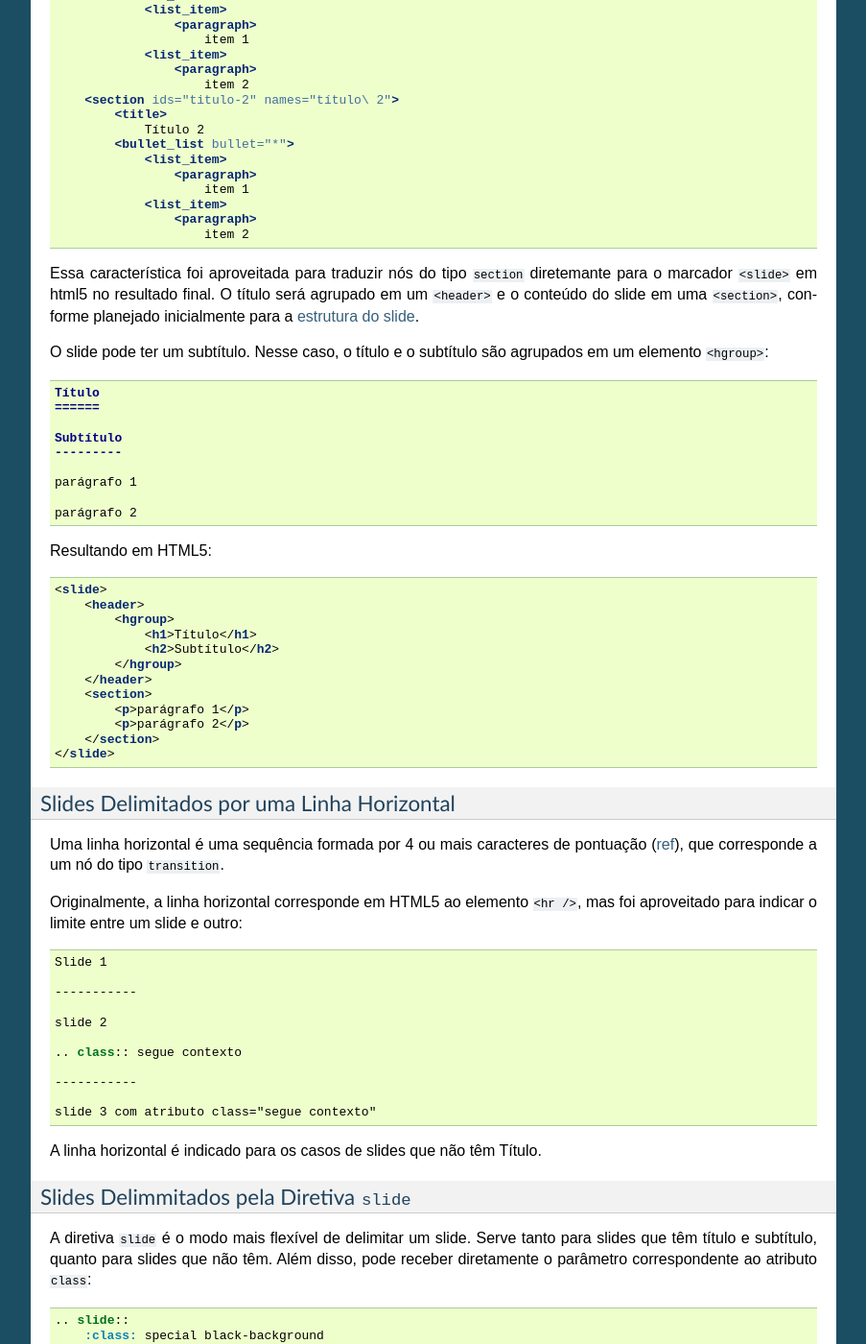
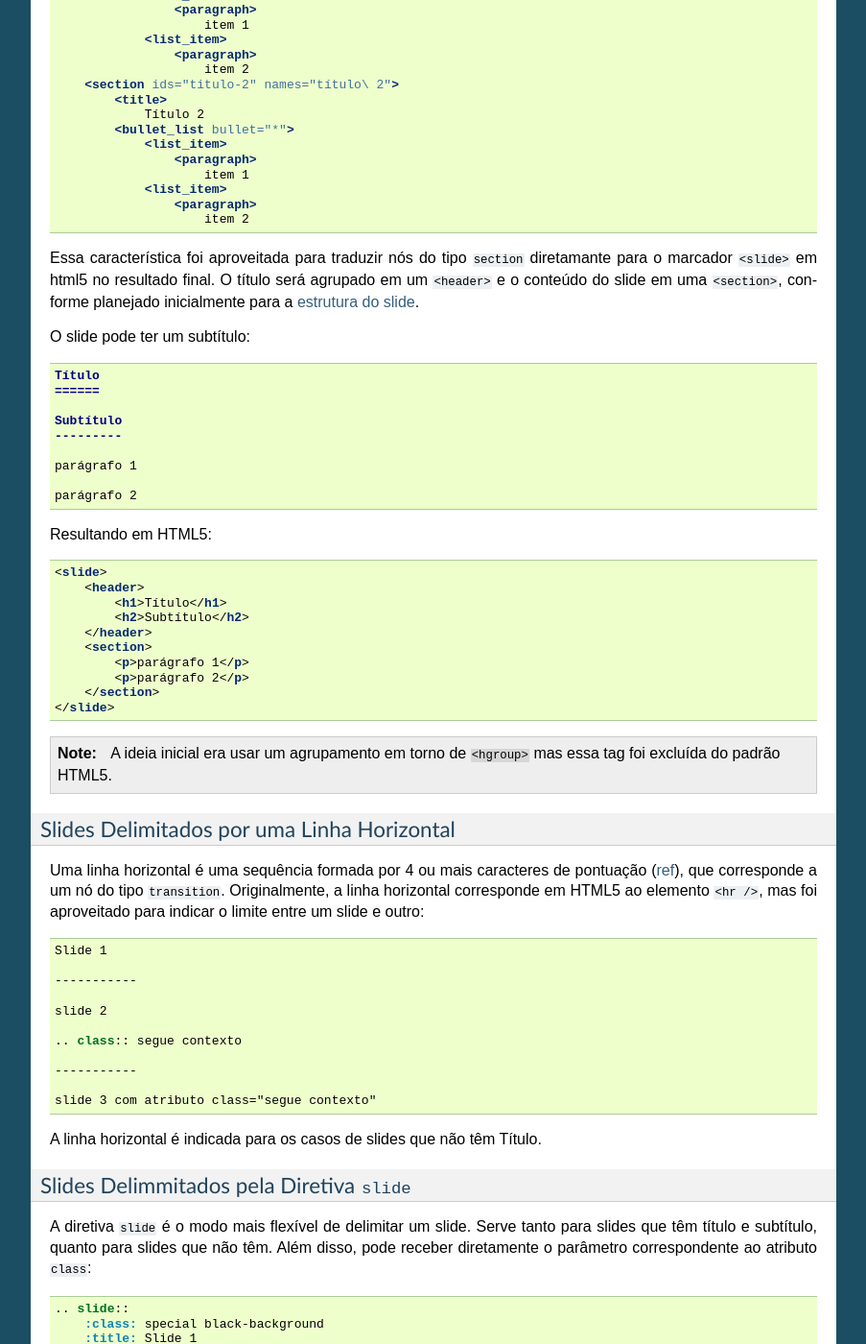
Before and after one commit to wdv4758h/rst2html5slides, a Sphinx documentation site: the page built from doc/fase_1.rst, in a window 1280 px wide and 1400 px high, scrolled down 2208 px. Shown: the whole window at 96% size, without its empty margins (198-1101 px from the left). Built offline with Sphinx 7.4.7, drawn with Linux system fonts in a browser that asks for light colours; some of the changed text lies outside the part shown.

Commit message:
hgroup tag should not be in docs

```diff
--- a/doc/fase_1.rst
+++ b/doc/fase_1.rst
@@ -15,7 +15,7 @@ Estrutura de um Slide
     +----------------------------------------------+
     |                                              |
     |   +--------------------------------------+   |
-    |   | header/hgroup                        |   |
+    |   | header                               |   |
     |   +--------------------------------------+   |
     |                                              |
     |   +--------------------------------------+   |
@@ -57,7 +57,7 @@ para::
 
 
 Caso 2: Slide com subseção
--------
+--------------------------
 
 ::
 
@@ -74,9 +74,8 @@ para::
     document
         slide
             header
-                hgroup
-                    title h1
-                    title h2
+                title h1
+                title h2
             section
                 content
         ...
@@ -159,12 +158,11 @@ O pseudoxml gerado é o seguinte:
                         item 2
 
 Essa característica foi aproveitada para traduzir nós do tipo ``section``
-diretemante para o marcador ``<slide>`` em html5 no resultado final.
+diretamante para o marcador ``<slide>`` em html5 no resultado final.
 O título será agrupado em um ``<header>`` e o conteúdo do slide em uma ``<section>``,
 conforme planejado inicialmente para a `estrutura do slide`_.
 
-O slide pode ter um subtítulo.
-Nesse caso, o título e o subtítulo são agrupados em um elemento ``<hgroup>``:
+O slide pode ter um subtítulo:
 
 .. code-block:: rst
 
@@ -184,16 +182,19 @@ Resultando em HTML5:
 
     <slide>
         <header>
-            <hgroup>
-                <h1>Título</h1>
-                <h2>Subtítulo</h2>
-            </hgroup>
+            <h1>Título</h1>
+            <h2>Subtítulo</h2>
         </header>
         <section>
             <p>parágrafo 1</p>
             <p>parágrafo 2</p>
         </section>
     </slide>
+
+.. note::
+
+    A ideia inicial era usar um agrupamento em torno de ``<hgroup>``
+    mas essa tag foi excluída do padrão HTML5.
 
 
 Slides Delimitados por uma Linha Horizontal
@@ -202,7 +203,6 @@ Slides Delimitados por uma Linha Horizontal
 Uma linha horizontal é uma sequência formada por 4 ou mais caracteres de pontuação
 (`ref <http://docutils.sourceforge.net/docs/user/rst/quickref.html#transitions>`_),
 que corresponde a um nó do tipo ``transition``.
-
 Originalmente, a linha horizontal corresponde em HTML5 ao elemento ``<hr />``,
 mas foi aproveitado para indicar o limite entre um slide e outro:
 
@@ -220,7 +220,7 @@ mas foi aproveitado para indicar o limite entre um slide e outro:
 
     slide 3 com atributo class="segue contexto"
 
-A linha horizontal é indicado para os casos de slides que não têm Título.
+A linha horizontal é indicada para os casos de slides que não têm Título.
 
 
 Slides Delimmitados pela Diretiva ``slide``
--- a/doc/referencias.rst
+++ b/doc/referencias.rst
@@ -10,6 +10,7 @@ Referências
 #. https://github.com/paulrouget/dzslides Muito interessante. Mas ainda não sei quais as semelhanças
    e diferenças em relação ao S6
 
+* Ótima aplicação web para criar e compartilhar slides: https://slid.es/
 
 O que já está definido
 ======================
```
Also changed, not shown: other parts of doc/fase_1.rst (+3 -3 lines).
